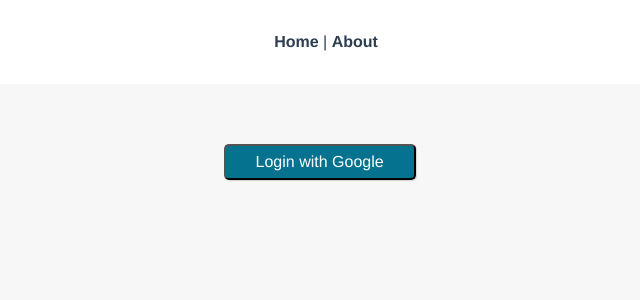
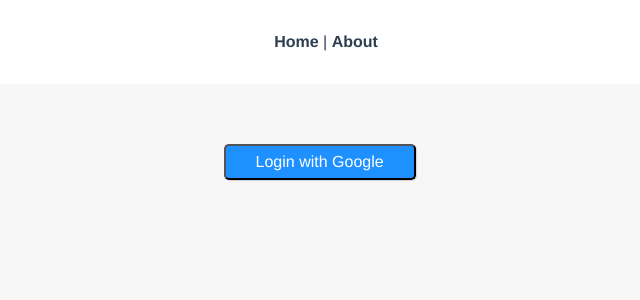
Before and after one commit to fivegoblins/Vue-Firebase-Chat-App, a Vue app in the folder chatapp/: page /login in a window 1280 px wide. Shown: the top 300 px of the page, without its empty margins (314-954 px from the left). Built offline with nearby package versions, Linux system fonts and the light colour scheme.

Commit message:
changed button to dodgerblue and added pointer cursor

```diff
--- a/chatapp/src/views/Login.vue
+++ b/chatapp/src/views/Login.vue
@@ -47,7 +47,7 @@
         width: 100vw;
     }
     .login_button{
-        background: #05728f;
+        background: dodgerblue;
         height: 36px;
         width: 15%;
         border-radius: 5px;
@@ -55,5 +55,6 @@
         box-shadow: 1px 1px 1px lightgray;
         margin-top: 60px;
         margin-right: 1%;
+        cursor: pointer;
     }
 </style>
```
